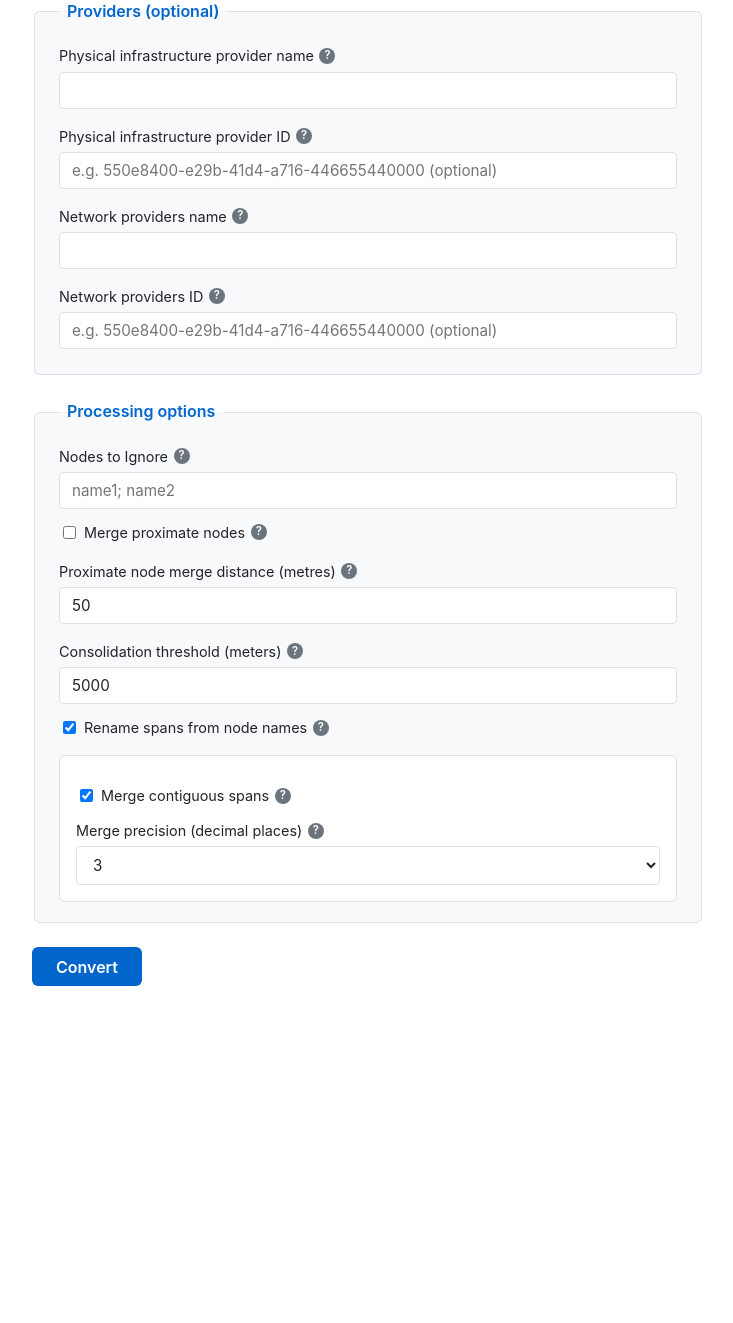
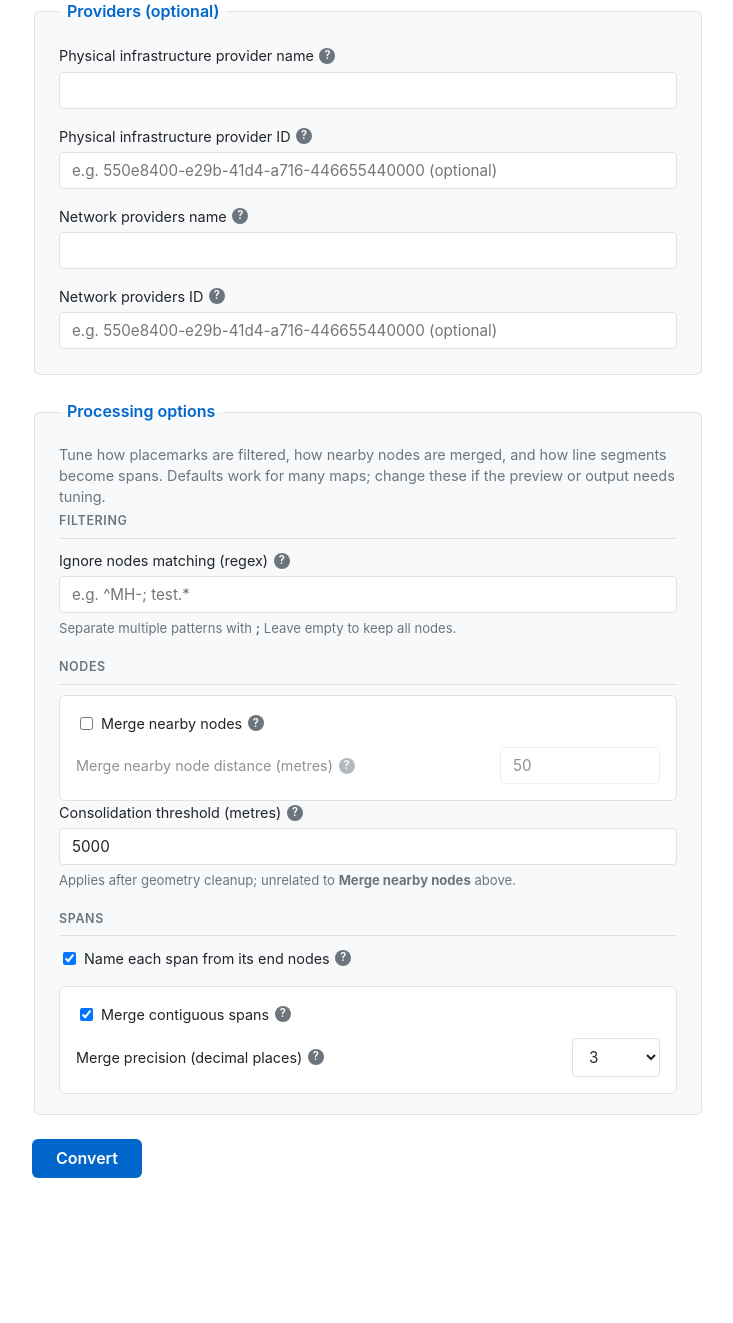
Before and after one commit to Open-Telecoms-Data/kml2ofds, a Python web app: template web/templates/index.html in a window 1280 px wide. Shown: the part 767-2090 px from the top of the page, without its empty margins (272-1005 px from the left). Before the commit the page ends 1753 px from the top, so only its background shows below. Run offline with Jinja, Linux system fonts and the light colour scheme; the template is opened without the code that fills it, so the values that code supplies are empty.

Commit message:
Minor updates

```diff
--- a/pyproject.toml
+++ b/pyproject.toml
@@ -1,6 +1,6 @@
 [project]
 name = "kml2ofds"
-version = "0.1.4"
+version = "0.1.5"
 authors = [{ name = "Steve Song", email = "steve@manypossibilities.net" }]
 description = "KML2OFDS is a python script for converting KML maps of fibre optic network infrastructure to the Open Fibre Data Standard"
 readme = "README.md"
--- a/web/templates/index.html
+++ b/web/templates/index.html
@@ -49,6 +49,12 @@
             margin-top: 0.35rem;
             font-size: 0.85rem;
             color: var(--error);
+            line-height: 1.4;
+        }
+        .field-hint {
+            margin-top: 0.35rem;
+            font-size: 0.82rem;
+            color: var(--text-muted);
             line-height: 1.4;
         }
         input[type="checkbox"] {
@@ -184,6 +190,31 @@
             color: #7dd3fc;
             text-decoration: underline;
         }
+        .processing-options-intro {
+            margin: 0 0 0.25rem;
+            font-size: 0.9rem;
+            color: var(--text-muted);
+            line-height: 1.45;
+        }
+        .processing-subsection {
+            margin-top: 1.25rem;
+        }
+        .processing-subsection:first-of-type {
+            margin-top: 0;
+        }
+        .processing-subsection-title {
+            font-size: 0.78rem;
+            font-weight: 600;
+            text-transform: uppercase;
+            letter-spacing: 0.05em;
+            color: var(--text-muted);
+            margin: 0 0 0.65rem;
+            padding-bottom: 0.4rem;
+            border-bottom: 1px solid var(--border);
+        }
+        .processing-subsection > h3 + .merge-options-group {
+            margin-top: 0.5rem;
+        }
         .merge-options-group {
             margin-top: 1rem;
             padding: 1rem;
@@ -191,13 +222,36 @@
             border: 1px solid var(--border);
             border-radius: 6px;
         }
+        .merge-options-group > .checkbox-row:first-child {
+            margin-top: 0;
+        }
         .merge-options-group .merge-precision-row {
             margin-top: 0.75rem;
+            display: grid;
+            grid-template-columns: 1fr;
+            gap: 0.25rem 1rem;
+            align-items: center;
+        }
+        @media (min-width: 520px) {
+            .merge-options-group .merge-precision-row {
+                grid-template-columns: minmax(0, 1fr) auto;
+            }
+            .merge-options-group .merge-precision-row label {
+                margin-top: 0;
+            }
+            .merge-options-group .merge-precision-row input,
+            .merge-options-group .merge-precision-row select {
+                margin-top: 0;
+                width: auto;
+                min-width: 5.5rem;
+                max-width: 10rem;
+            }
         }
         .merge-options-group.disabled .merge-precision-row {
             opacity: 0.5;
         }
-        .merge-options-group.disabled .merge-precision-row input {
+        .merge-options-group.disabled .merge-precision-row input,
+        .merge-options-group.disabled .merge-precision-row select {
             cursor: not-allowed;
         }
         .node-label {
@@ -308,51 +362,69 @@
 
         <fieldset>
             <legend>Processing options</legend>
+            <p class="processing-options-intro">Tune how placemarks are filtered, how nearby nodes are merged, and how line segments become spans. Defaults work for many maps; change these if the preview or output needs tuning.</p>
+
+            <div class="processing-subsection">
+                <h3 class="processing-subsection-title">Filtering</h3>
                 <label for="ignore_placemarks">
                     <span class="label-with-help">
-                    Nodes to Ignore
+                        Ignore nodes matching (regex)
                         <span class="help-icon">?
-                        <span class="help-tooltip">If there are nodes on the KML map that should be ignored, such as manholes for example, you can provide a semi-colon separated list of regular expressions to ignore. See <a href="https://docs.python.org/3/howto/regex.html" target="_blank" rel="noopener">Python regex guide</a> for a guide to regular expressions.</span>
+                            <span class="help-tooltip">Skip placemarks whose names match any of these patterns. Use a <strong>semicolon-separated</strong> list of Python regular expressions, e.g. to drop manholes or test points. See the <a href="https://docs.python.org/3/howto/regex.html" target="_blank" rel="noopener">Python regex how-to</a>.</span>
                         </span>
                     </span>
                 </label>
-            <input type="text" id="ignore_placemarks" name="ignore_placemarks" placeholder="name1; name2">
+                <input type="text" id="ignore_placemarks" name="ignore_placemarks" placeholder="e.g. ^MH-; test.*" autocomplete="off" aria-describedby="ignore_placemarks_hint">
+                <p id="ignore_placemarks_hint" class="field-hint">Separate multiple patterns with <strong>;</strong> Leave empty to keep all nodes.</p>
+            </div>
+
+            <div class="processing-subsection">
+                <h3 class="processing-subsection-title">Nodes</h3>
+            <div class="merge-options-group" id="proximate-nodes-group">
                 <div class="checkbox-row">
                     <input type="checkbox" id="merge_proximate_nodes" name="merge_proximate_nodes" value="true">
                     <label for="merge_proximate_nodes" style="margin-top:0">
                         <span class="label-with-help">
-                        Merge proximate nodes
+                            Merge nearby nodes
                             <span class="help-icon">?
-                            <span class="help-tooltip">Before snapping or splitting, merge node placemarks that are within the distance below. The merged name combines originals, e.g. <strong>Node A / Node B</strong>. Uses the same metre→degree approximation as elsewhere (latitude scale).</span>
+                                <span class="help-tooltip">Before snapping or splitting, merge nodes that are within the distance below. The merged name combines originals, e.g. <strong>Node A / Node B</strong>. Uses the same metre→degree approximation as elsewhere (latitude scale).</span>
                             </span>
                         </span>
                     </label>
                 </div>
+                <div class="merge-precision-row">
                     <label for="merge_proximate_nodes_meters">
                         <span class="label-with-help">
-                    Proximate node merge distance (metres)
+                            Merge nearby node distance (metres)
                             <span class="help-icon">?
                                 <span class="help-tooltip">Maximum distance between node positions to merge when the option above is enabled. Default 50.</span>
                             </span>
                         </span>
                     </label>
                     <input type="number" id="merge_proximate_nodes_meters" name="merge_proximate_nodes_meters" value="50" min="0" step="1">
+                </div>
+            </div>
             <label for="threshold_meters">
                 <span class="label-with-help">
-                    Consolidation threshold (meters)
+                    Consolidation threshold (metres)
                     <span class="help-icon">?
-                        <span class="help-tooltip">The script adds nodes to the ends of spans that don't have a node in proximity. Sometimes this can lead to multiple nodes in proximity to each other that are actually only one node. This option sets a threshold in metres for how close nodes can be in proximity before they are merged by the script. You may need to experiment with this option to get the best output from the conversion script</span>
+                        <span class="help-tooltip">The converter may add nodes at span ends where the KML line does not quite meet a placemark. That can leave several coordinates very close together that should be one junction. This distance (in metres) is how close such nodes must be before they are merged. Increase or decrease if you see duplicate junctions or over-merging.</span>
                     </span>
                 </span>
             </label>
             <input type="number" id="threshold_meters" name="threshold_meters" value="5000" min="0" step="100">
-            <div class="checkbox-row">
+            <p class="field-hint">Applies after geometry cleanup; unrelated to <strong>Merge nearby nodes</strong> above.</p>
+            </div>
+
+            <div class="processing-subsection">
+                <h3 class="processing-subsection-title">Spans</h3>
+            <div class="checkbox-row" style="margin-top:0">
                 <input type="checkbox" id="rename_spans_from_nodes" name="rename_spans_from_nodes" value="true" checked>
                 <label for="rename_spans_from_nodes" style="margin-top:0">
                     <span class="label-with-help">
-                        Rename spans from node names
+                        Name each span from its end nodes
                         <span class="help-icon">?
-                            <span class="help-tooltip">When this option is clicked, each span will be given a name made of the start and end nodes of the span. e.g. 'Node A - Node B'</span>
+                            <span class="help-tooltip">When enabled, each span is named from its start and end node names, e.g. <strong>Node A – Node B</strong>. Turn off to keep original KML line names where present.</span>
                         </span>
                     </span>
                 </label>
@@ -388,6 +460,7 @@
                     </select>
                 </div>
             </div>
+            </div>
         </fieldset>
 
         <button type="submit" id="submit-btn">Convert</button>
@@ -412,6 +485,9 @@
         const mergeOptionsGroup = document.getElementById('merge-options-group');
         const mergeCheckbox = document.getElementById('merge_contiguous_spans');
         const mergePrecisionInput = document.getElementById('merge_contiguous_spans_precision');
+        const proximateNodesGroup = document.getElementById('proximate-nodes-group');
+        const proximateNodesCheckbox = document.getElementById('merge_proximate_nodes');
+        const proximateNodesMetersInput = document.getElementById('merge_proximate_nodes_meters');
         const networkNameInput = document.getElementById('network_name');
         const networkIdInput = document.getElementById('network_id');
         const networkIdErrorEl = document.getElementById('network_id_error');
@@ -527,6 +603,14 @@
         }
         mergeCheckbox.addEventListener('change', updateMergePrecisionState);
         updateMergePrecisionState();
+
+        function updateProximateNodesState() {
+            const enabled = proximateNodesCheckbox.checked;
+            proximateNodesGroup.classList.toggle('disabled', !enabled);
+            proximateNodesMetersInput.disabled = !enabled;
+        }
+        proximateNodesCheckbox.addEventListener('change', updateProximateNodesState);
+        updateProximateNodesState();
         const progressList = document.getElementById('progress-list');
         const downloadContainer = document.getElementById('download-container');
         const mapSection = document.getElementById('map-section');
```
Lines whose indentation alone changed are shown as unchanged.
